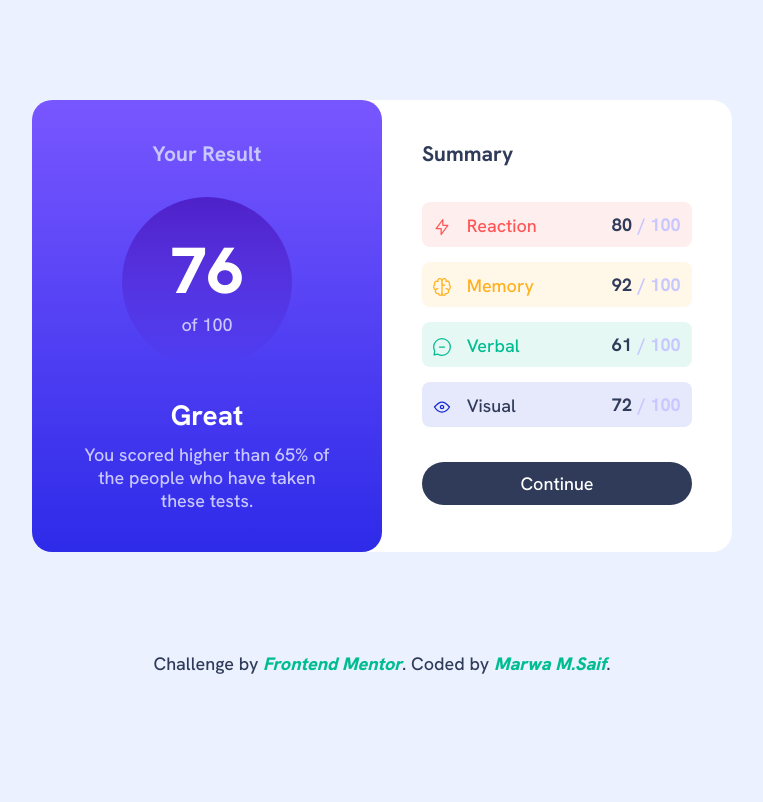
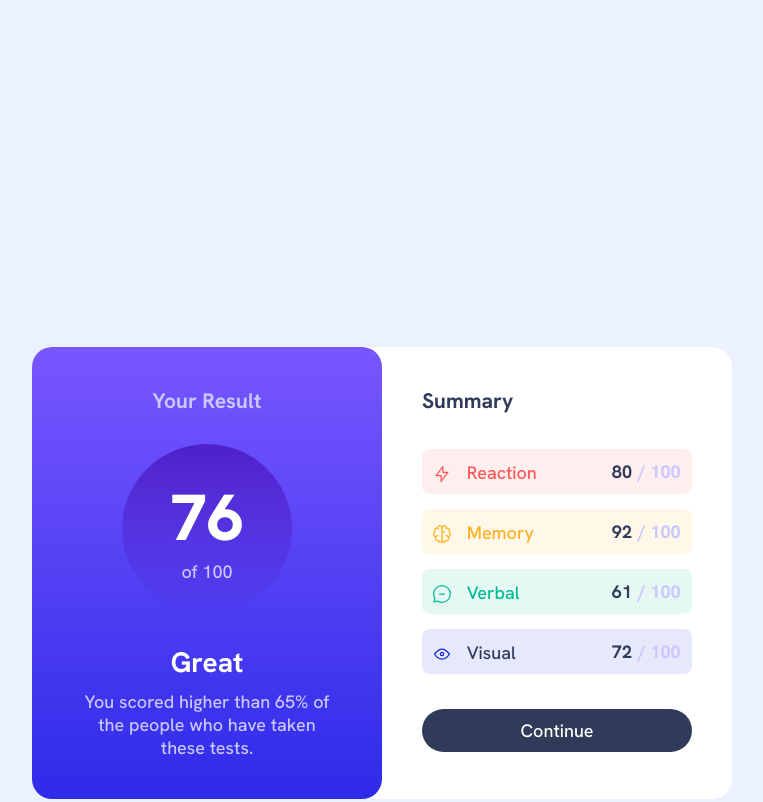
Before and after one commit to marwa-saif/frontend-mentor-results-summary-component-main-challenge, a plain HTML site: page index.html in a window 1280 px wide. Shown: the top 802 px of the page, without its empty margins (258-1021 px from the left). Drawn offline with Linux system fonts and the light colour scheme.

Commit message:
Add files via upload

```diff
--- a/assets/css/main-style.css
+++ b/assets/css/main-style.css
@@ -60,9 +60,13 @@ html {
     font-weight: 500;
 }
 
+h1 {
+    color: var(--pale-blue-color);
+}
+
 .container {
     width: 700px;
-    margin: 100px auto;
+    margin: 300px auto;
     background-color: var(--white-color);
     /*text-align: center;*/
     display: flex;
--- a/index.html
+++ b/index.html
@@ -15,6 +15,8 @@
 </head>
 
 <body>
+  <main>
+    <h1>Welcom to Frontend Mentor | Results summary component</h1>
     <div class="container">
       <div class="results">
         <div class="box">
@@ -71,12 +73,11 @@
       </div>
     </div>
 
-  </div>
-
     <div class="attribution">
       Challenge by <a href="https://www.frontendmentor.io?ref=challenge" target="_blank">Frontend Mentor</a>.
       Coded by <a href="https://www.frontendmentor.io/profile/marwa-saif" target="_blank">Marwa M.Saif</a>.
     </div>
+  </main>
 </body>
 
 </html>
```
Lines whose indentation alone changed are shown as unchanged.
